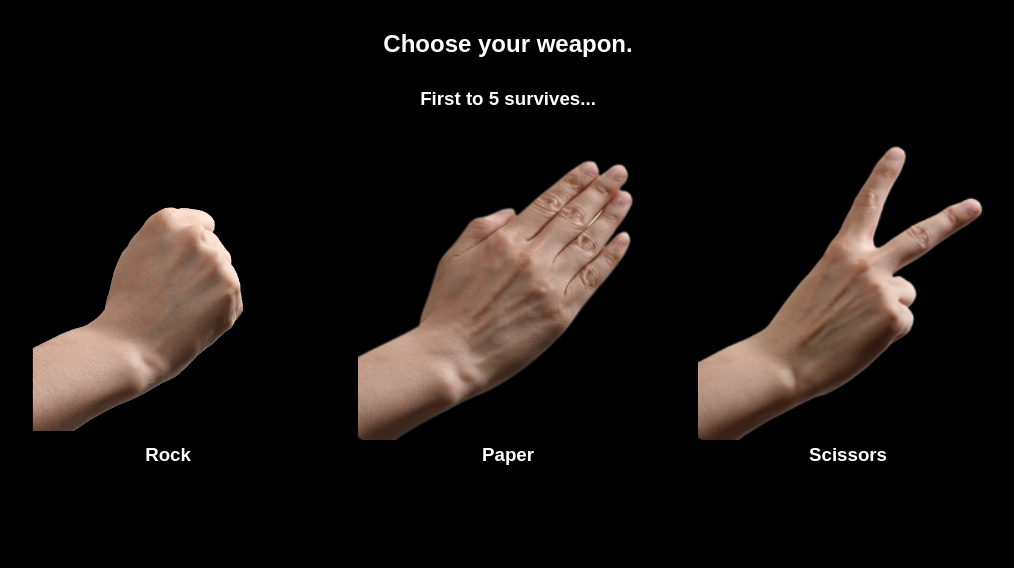
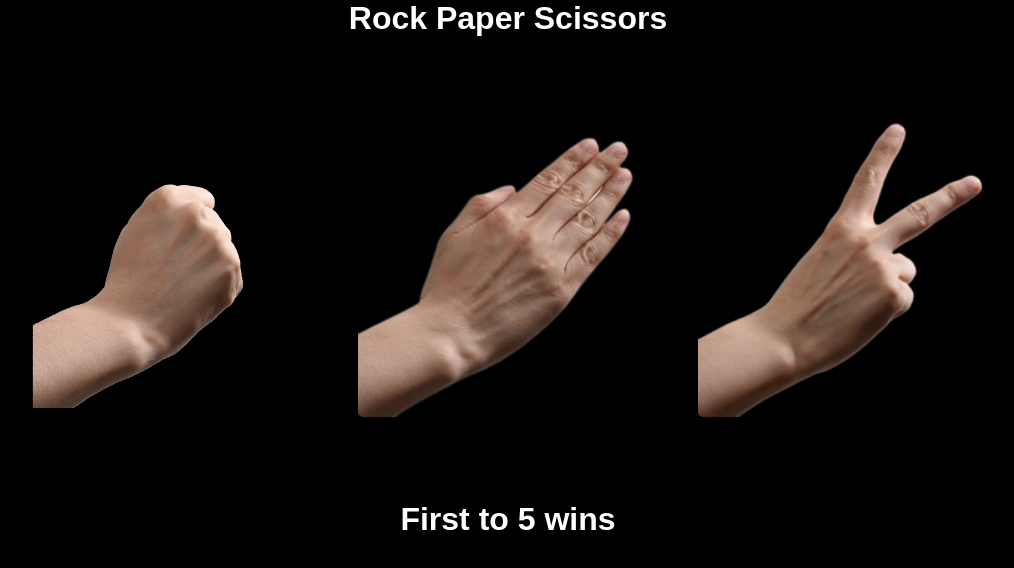
Before and after one commit to muneebch36/rock-paper-scissors, a plain HTML site: page index.html in a window 1280 px wide. Shown: the whole page, without its empty margins (132-1146 px from the left). Drawn offline with Linux system fonts and the light colour scheme.

Commit message:
Finish HTML/CSS content

```diff
--- a/index.html
+++ b/index.html
@@ -7,23 +7,22 @@
     <title>Rock Paper Scissors</title>
   </head>
   <body>
+    <h1>Rock Paper Scissors</h1>
     <div class="hand-signs">
-      <h2>Choose your weapon.</h2>
-      <h3>First to 5 survives...</h3>
       <div class="signs">
         <div class="hand">
           <img src="./rock.png" alt="rock hand" />
-          <h3>Rock</h3>
         </div>
         <div class="hand">
           <img src="./paper.png" alt="paper hand" />
-          <h3>Paper</h3>
         </div>
         <div class="hand">
           <img src="./scissors.png" alt="scissor hand" />
-          <h3>Scissors</h3>
         </div>
       </div>
     </div>
+    <div class="score"><h1>First to 5 wins</h1></div>
+    <div class="status"><h2></h2></div>
+    <div class="retry"></div>
   </body>
 </html>
--- a/style.css
+++ b/style.css
@@ -7,16 +7,21 @@
   font-family: sans-serif, Geneva, Tahoma;
 }
 
+h1 {
+  text-align: center;
+}
+
+h2 {
+  color: rgb(3, 3, 3);
+  text-align: center;
+}
+
 .hand-signs {
   display: flex;
   align-items: center;
   flex-direction: column;
   gap: 30px;
-  padding: 30px 80px 80px 80px;
-}
-
-.hand {
-  width: 300px;
+  padding: 80px 80px 80px 80px;
 }
 
 .hand > img {
```
